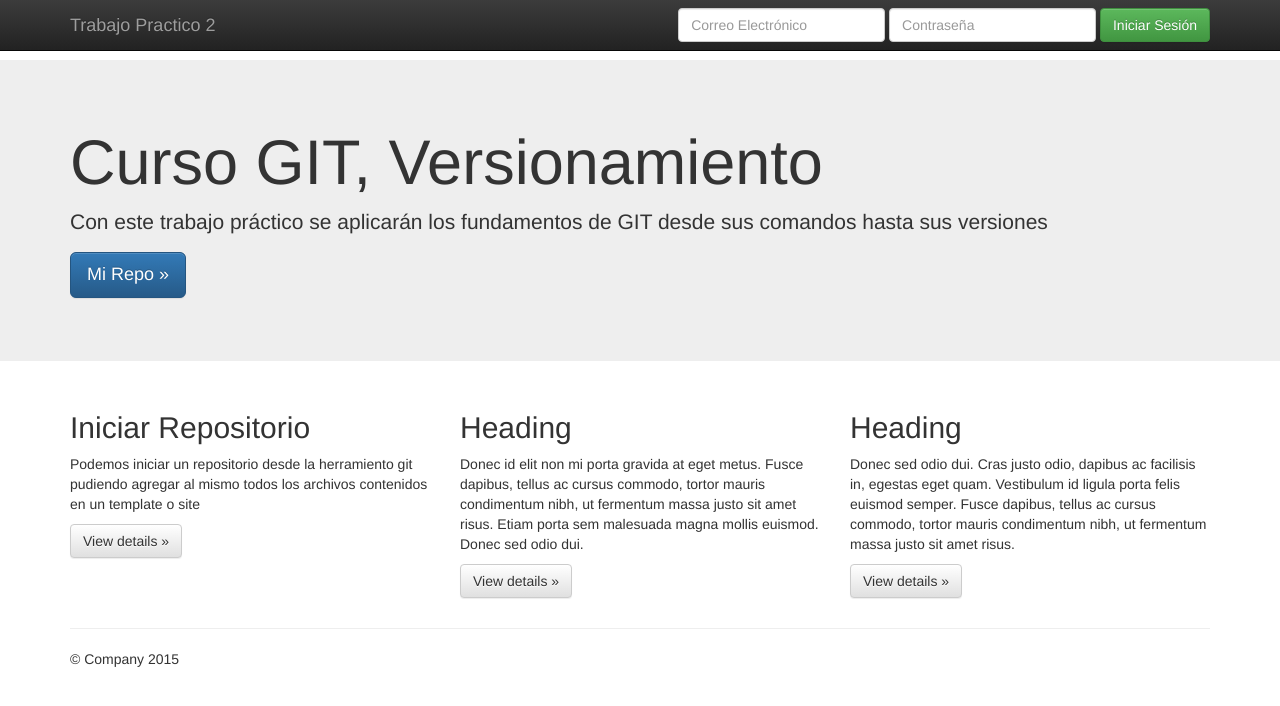
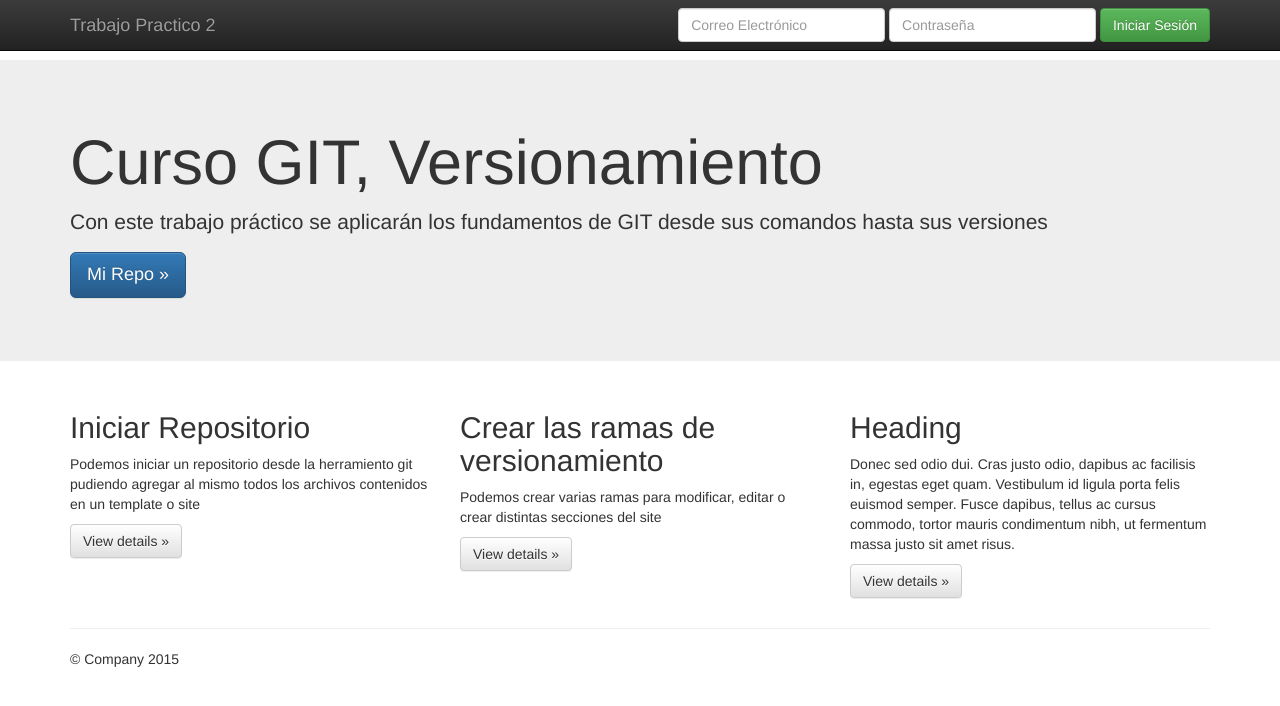
Before and after one commit to cjperezo/Trabajo2_CarlosJ_Perez, a plain HTML site: page index.html in a window 1280 px wide. Drawn offline with nearby package versions, Linux system fonts and the light colour scheme.

Commit message:
Se modifica parrafo 2 de la seccion footer del site

```diff
--- a/index.html
+++ b/index.html
@@ -70,8 +70,8 @@
           <p><a class="btn btn-default" href="#" role="button">View details &raquo;</a></p>
         </div>
         <div class="col-md-4">
-          <h2>Heading</h2>
-          <p>Donec id elit non mi porta gravida at eget metus. Fusce dapibus, tellus ac cursus commodo, tortor mauris condimentum nibh, ut fermentum massa justo sit amet risus. Etiam porta sem malesuada magna mollis euismod. Donec sed odio dui. </p>
+          <h2>Crear las ramas de versionamiento</h2>
+          <p>Podemos crear varias ramas para modificar, editar o crear distintas secciones del site</p>
           <p><a class="btn btn-default" href="#" role="button">View details &raquo;</a></p>
        </div>
         <div class="col-md-4">
```
